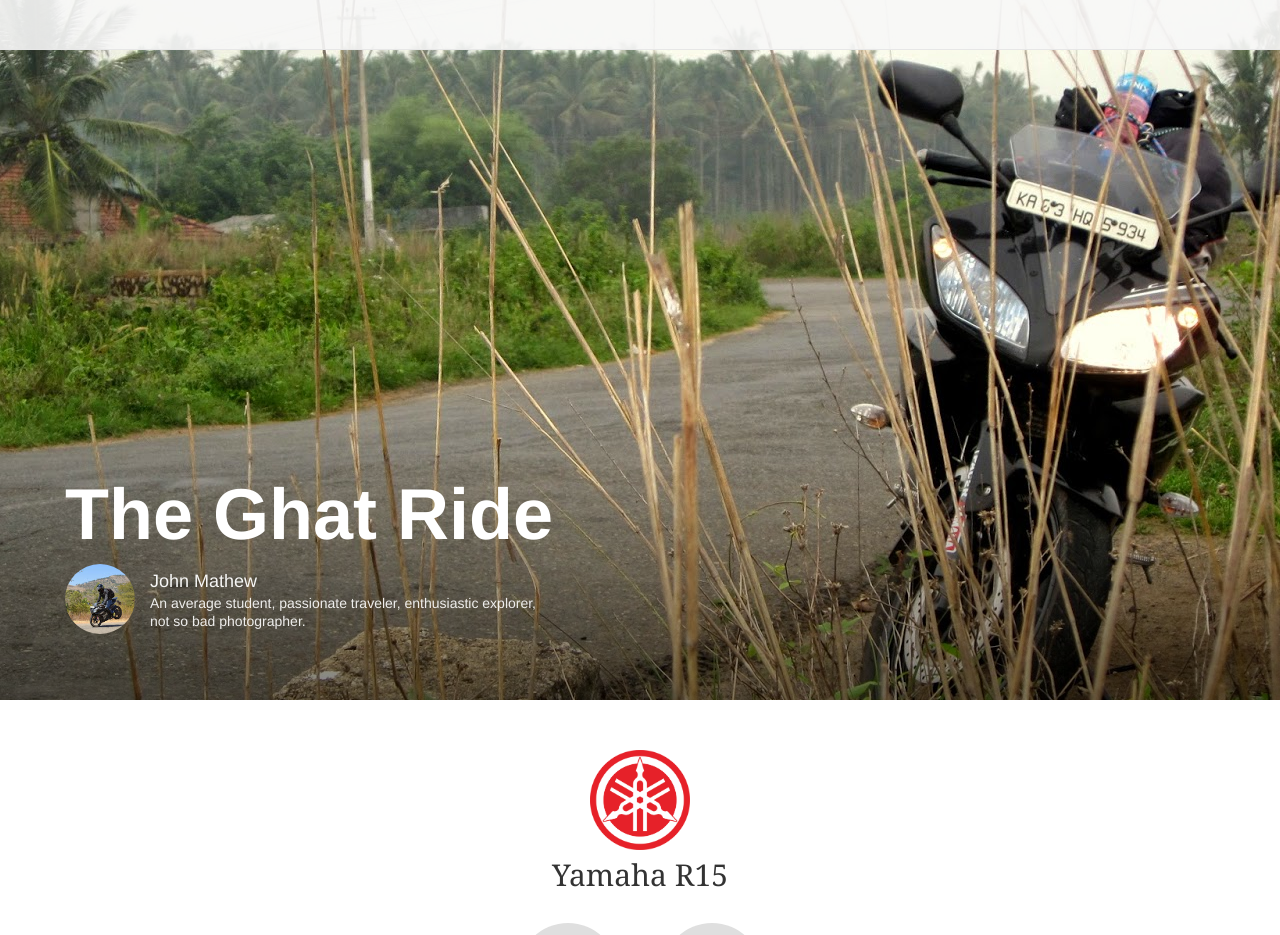
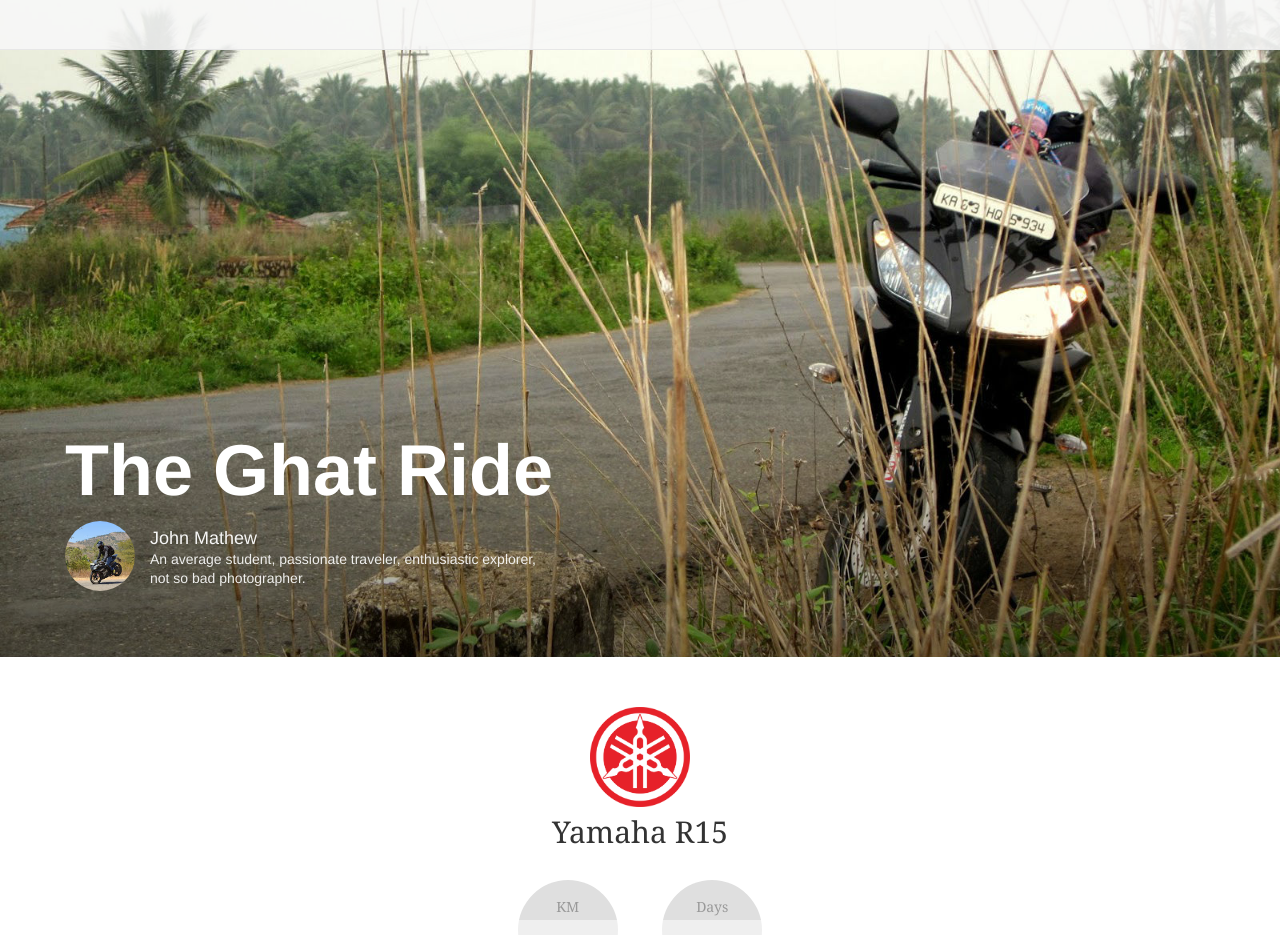
Before and after one commit to akshayjohnson/heimdall, a Django app: page /story/ in a window 1280 px wide. Shown: the top 935 px of the page. Run offline with Django 3.2, Linux system fonts and the light colour scheme; style sheets or scripts are compiled from the project's sources; some libraries are stand-ins or nearby versions; some web fonts are replaced.

Commit message:
fix full bleed images and cover on large screen

```diff
--- a/heimdall/static/css/pages/story.less
+++ b/heimdall/static/css/pages/story.less
@@ -3,26 +3,29 @@
 
     position: relative;
     width: 100%;
-    height: @cover_height;
+    overflow: hidden;
 
     color: @c_text_light;
 
     .image {
+        position: relative;
+        width: 100%;
+        height: 100%;
+
+        img {
+            width: 100%;
+        }
+    }
+
+    .image-filter {
         position: absolute;
         left: 0;
         top: 0;
 
-        background: url('/static/img/story/cover.jpg');
-        background-position: center center;
-        height: @cover_height;
-        width: 100%;
-    }
-
-    .image-filter {
         background: linear-gradient(
                         to bottom,
-                        rgba(0,0,0,0) 60%,
-                        rgba(0,0,0,0.5) 100%,
+                        rgba(0,0,0,0) 50%,
+                        rgba(0,0,0,0.4) 100%,
                     );
 
         width: 100%;
@@ -35,7 +38,7 @@
         top: 0;
 
         width: 100%;
-        height: @cover_height;
+        height: 100%;
     }
 
     .cover-content {
@@ -224,8 +227,11 @@
 
     .full-photo {
         width: 100%;
-        height: 690px;
         overflow: hidden;
+
+        img {
+            width: 100%;
+        }
     }
 
     .inline-photo {
@@ -235,7 +241,7 @@
     }
 
     .photo-collage1 {
-        width: 80%;
+        width: 100%;
         text-align: center;
 
         .img-square {
@@ -245,6 +251,7 @@
 
         .wrapper {
             width: 1100px;
+            margin: 0 auto;
         }
 
         .one {
--- a/heimdall/templates/story/story.html
+++ b/heimdall/templates/story/story.html
@@ -12,6 +12,7 @@ transparent-nav
 
 <div class="story-cover">
     <div class="image">
+        <img src="/static/img/story/cover.jpg" alt="">
         <div class="image-filter"></div>
     </div>
 
```
Also changed, not shown: heimdall/static/img/story/cover.jpg, heimdall/static/img/story/full1.jpg, heimdall/static/img/story/full2.jpg.
